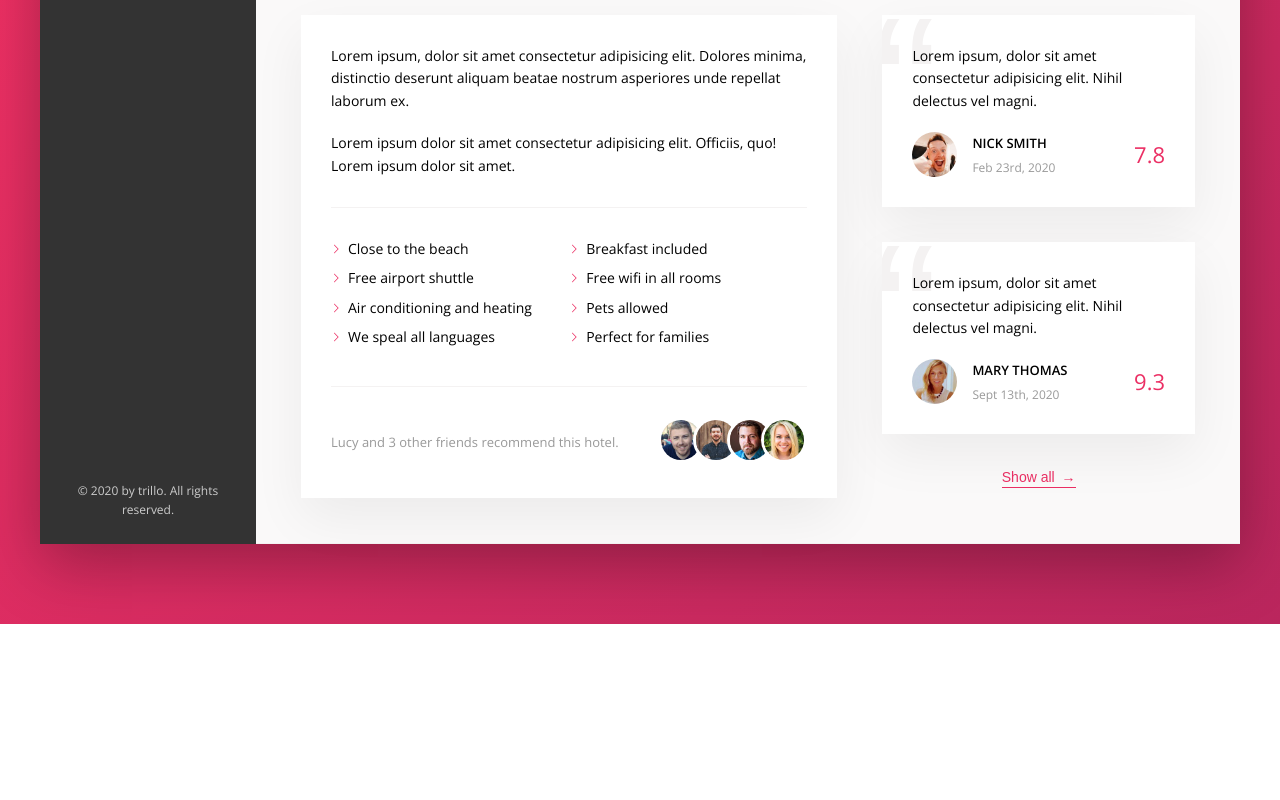
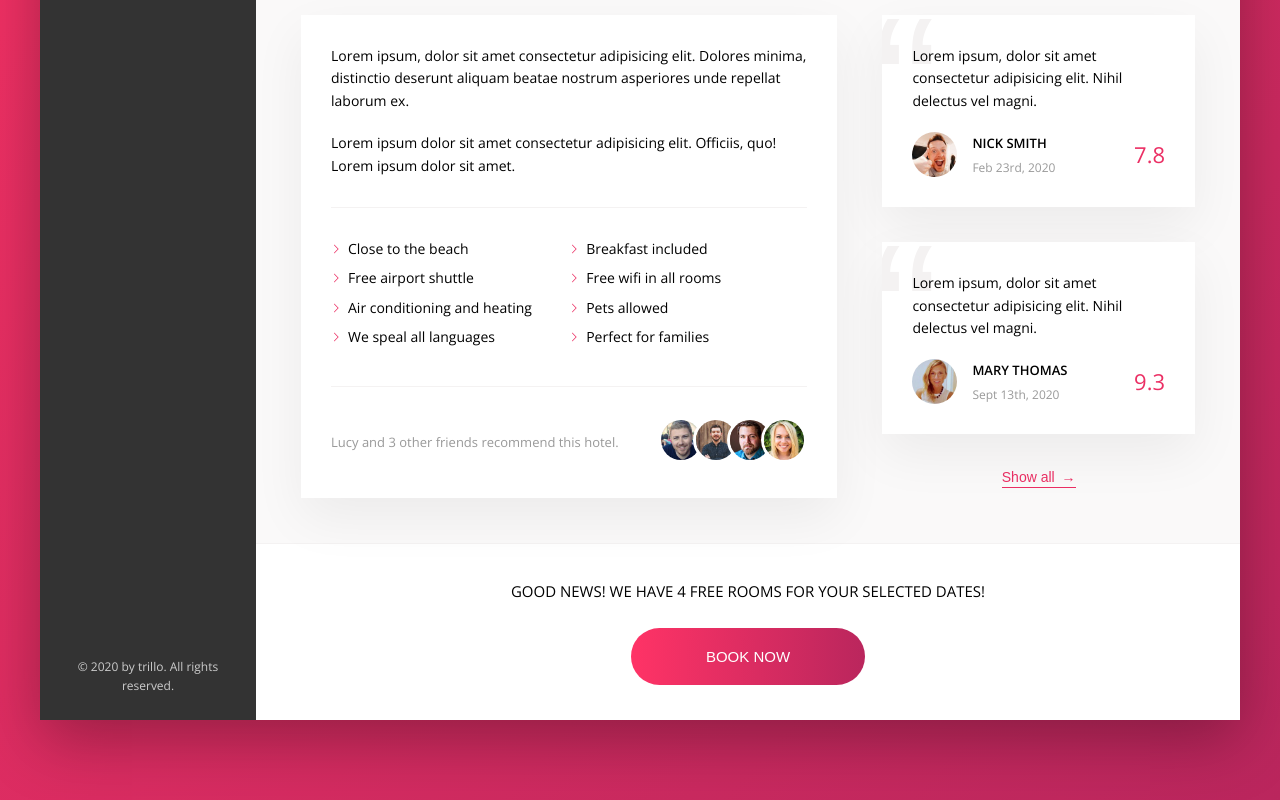
Before and after one commit to safintofiqali/trillo, a website: page index.html in a window 1280 px wide. Shown: the part 632-1432 px from the top of the page. Before the commit the page ends 1256 px from the top, so only its background shows below. Drawn offline with nearby package versions, Linux system fonts and the light colour scheme.

```diff
--- a/index.html
+++ b/index.html
@@ -240,6 +240,15 @@
 
                     </div> <!-- Detail / -->
 
+                    <!-- Call To Action -->
+                    <div class="cta">
+                        <h2 class="cta__book-now">Good news! We have 4 free rooms for your selected dates!</h2>
+                        <button class="btn">
+                            <span class="btn__visible">Book now</span>
+                            <span class="btn__invisible">Only 4 rooms left</span>
+                        </button>
+                    </div> <!-- Call To Action / -->
+
                 </main> <!-- Hotel-View Main / -->
 
             </div> <!-- Content / -->
--- a/sass/_components.scss
+++ b/sass/_components.scss
@@ -443,3 +443,69 @@
         font-weight: 300;
     }
 }
+
+/* ------------------------------- */
+// Call To Action Styling //
+/* ------------------------------- */
+.cta {
+    padding:3.5rem 0;
+    text-align:center;
+
+
+    &__book-now {
+        text-transform: uppercase;
+        font-size: 1.5rem;
+        font-weight: 300;
+        margin-bottom: 2.5rem;
+    }
+}
+
+/* ------------------------------- */
+// Button CTA Styling //
+/* ------------------------------- */
+.btn {
+    font-size: 1.5rem;
+    font-weight: 300;
+    text-transform: uppercase;
+    border-radius: 100px;
+    border: none;
+    background-image: linear-gradient(to right,var(--color-primary-light),var(--color-primary-dark));
+    color:#fff;
+    position: relative;
+    overflow: hidden;
+    cursor: pointer;
+
+    & > * {
+        display: inline-block;
+        height:100%;
+        width:100%;
+        transition: all .2s;
+    }
+
+    &:focus {
+        outline: none;
+        animation:pulsate 1s infinite;
+    }
+
+    &__visible {
+        padding: 2rem 7.5rem;
+    }
+
+    &__invisible {
+        position: absolute;
+        padding:2rem 0;
+        left:0;
+        top:-100%;
+    }
+
+    &:hover {
+        background-image: linear-gradient(to left,var(--color-primary-light),var(--color-primary-dark));
+    }
+
+    &:hover &__invisible {
+       top:0;
+    }
+    &:hover &__visible {
+       transform: translateY(100%);
+    }
+}
```
Also changed, not shown: css/style.css.
